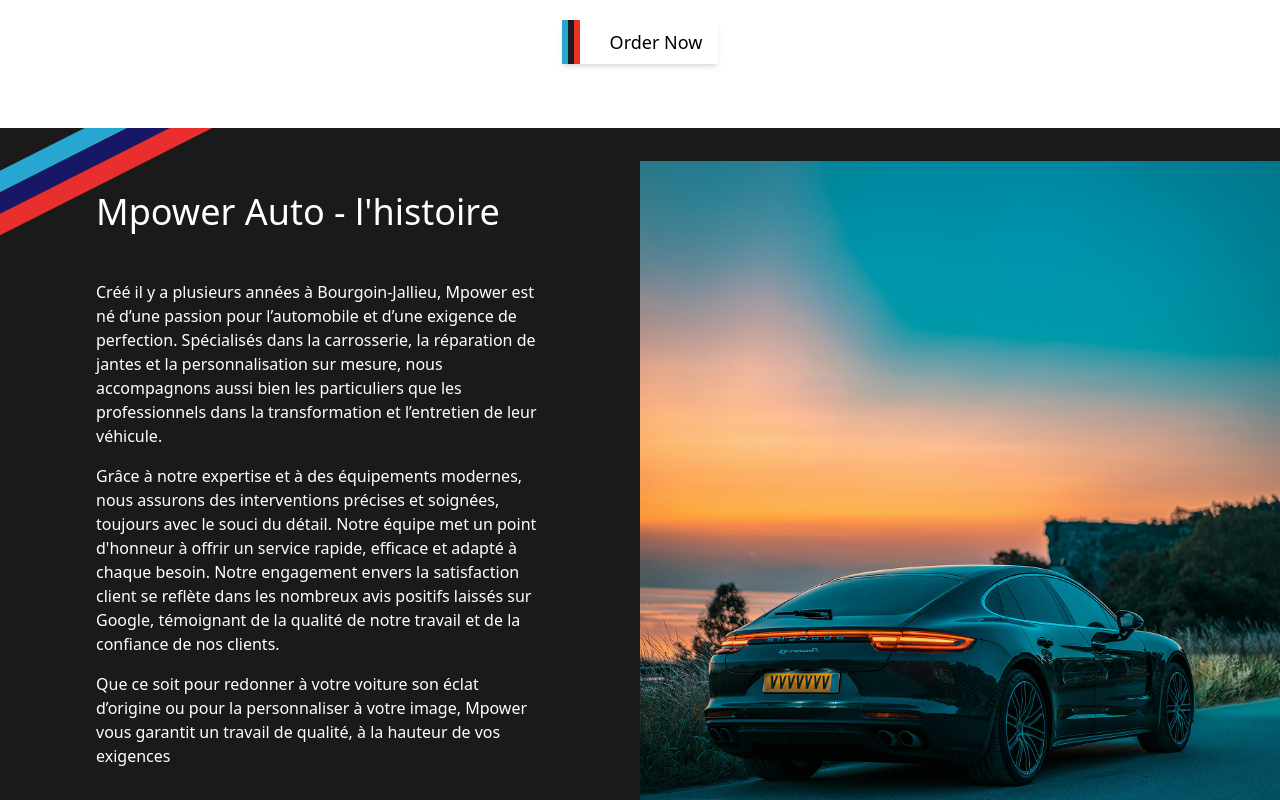
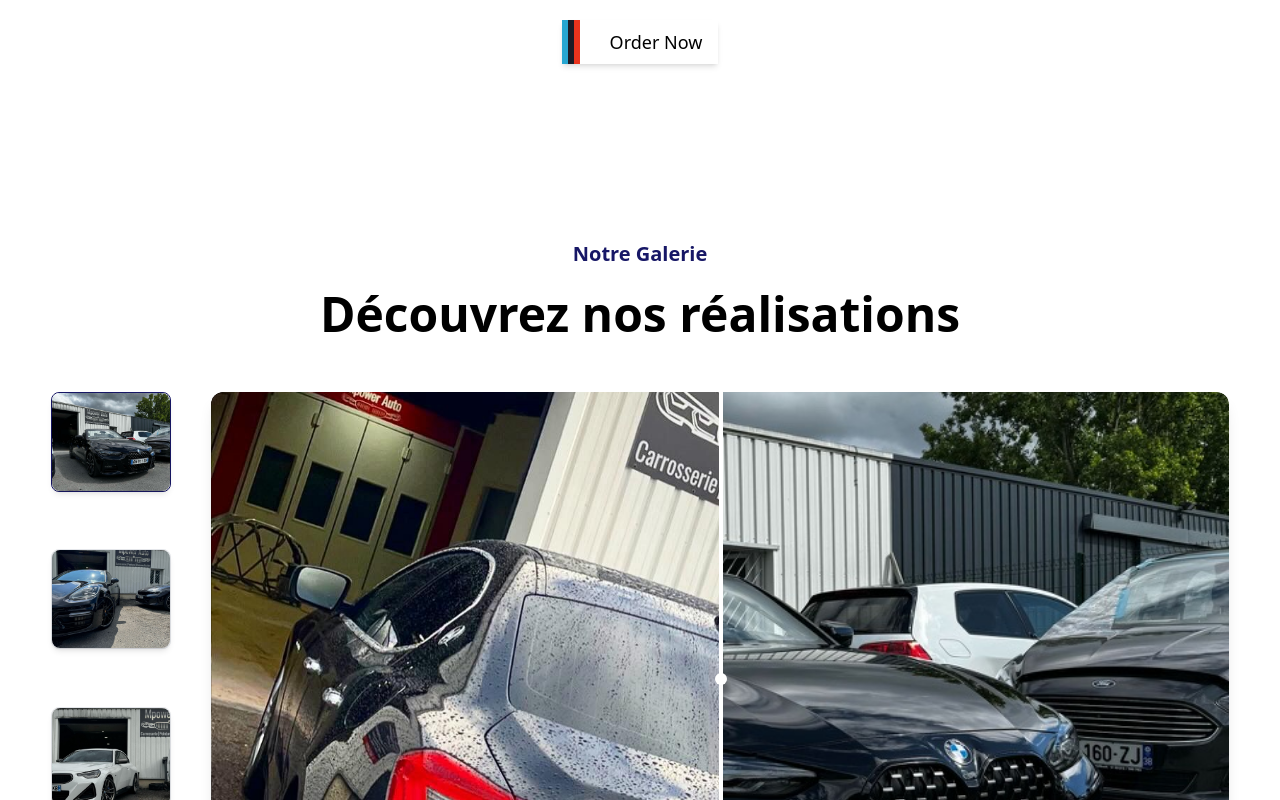
Before and after one commit to influxo/mpower, a React (Vite) app: page / in a window 1280 px wide. Shown: the part 2600-3400 px from the top of the page. Built offline with nearby package versions, Linux system fonts and the light colour scheme.

Commit message:
Before/After

```diff
--- /dev/null
+++ b/src/components/home/ProjectGallery.tsx
@@ -0,0 +1,145 @@
+import React, { useState, forwardRef } from "react";
+import { galleryImages } from "../../data/galleryData";
+
+const ProjectGallery = forwardRef<HTMLDivElement>((_, ref) => {
+  const [selectedProjectIndex, setSelectedProjectIndex] = useState<number>(0);
+  const [sliderPositions, setSliderPositions] = useState<number[]>(
+    Array(4).fill(50)
+  );
+  const [isDraggingIndex, setIsDraggingIndex] = useState<number | null>(null);
+
+  // We'll show only 4 pairs of images (8 images total)
+  const imagePairs = [];
+  for (let i = 0; i < Math.min(8, galleryImages.length - 1); i += 2) {
+    imagePairs.push({
+      id: galleryImages[i].id,
+      backgroundImage: galleryImages[i].src,
+      heroImage: galleryImages[i + 1].src,
+      altBefore: galleryImages[i].alt,
+      altAfter: galleryImages[i + 1].alt,
+    });
+  }
+
+  // Limit to 4 pairs
+  const limitedImagePairs = imagePairs.slice(0, 4);
+
+  const handleMove = (clientX: number, rect: DOMRect, index: number) => {
+    const x = Math.max(0, Math.min(clientX - rect.left, rect.width));
+    const percent = Math.max(0, Math.min((x / rect.width) * 100, 100));
+    setSliderPositions((prev) => {
+      const newPositions = [...prev];
+      newPositions[index] = percent;
+      return newPositions;
+    });
+  };
+
+  const handleMouseMove = (
+    event: React.MouseEvent<HTMLDivElement, MouseEvent>,
+    index: number
+  ) => {
+    if (isDraggingIndex !== index) return;
+    const rect = event.currentTarget.getBoundingClientRect();
+    handleMove(event.clientX, rect, index);
+  };
+
+  const handleTouchMove = (
+    event: React.TouchEvent<HTMLDivElement>,
+    index: number
+  ) => {
+    if (isDraggingIndex !== index) return;
+    const rect = event.currentTarget.getBoundingClientRect();
+    if (event.touches.length > 0) {
+      const touch = event.touches[0];
+      handleMove(touch.clientX, rect, index);
+    }
+  };
+
+  return (
+    <div ref={ref} className="bg-white px-[4%] py-16 lg:py-28">
+      <div className="text-center mb-12">
+        <h5 className="font-semibold mb-4 text-xl text-[#171766]">
+          Notre Galerie
+        </h5>
+        <h1 className="text-5xl font-bold text-black leading-tight">
+          Découvrez nos réalisations
+        </h1>
+      </div>
+
+      <div className="flex flex-col lg:flex-row gap-x-10 mt-12">
+        <div className="flex lg:flex-col justify-between lg:flex-wrap gap-x-2 lg:gap-x-0 gap-y-6 mb-6 lg:mb-0">
+          {/* Display Thumbnails - Limited to 4 */}
+          {limitedImagePairs.map((pair, index) => (
+            <div
+              key={pair.id}
+              className={`project-comparison relative w-[80px] md:w-[110px] md:h-[110px] xl:w-[120px] h-[80px] xl:h-[100px] border rounded-lg cursor-pointer transform hover:scale-105 transition-transform duration-300 ease-in-out ${
+                selectedProjectIndex === index
+                  ? "border-[#171766]"
+                  : "border-gray-200"
+              }`}
+              onClick={() => setSelectedProjectIndex(index)}
+            >
+              <img
+                alt={pair.altAfter}
+                className="object-cover rounded-lg shadow-md w-full h-full"
+                src={pair.heroImage}
+                loading="lazy"
+              />
+            </div>
+          ))}
+        </div>
+
+        {/* Display Selected Project with Comparison */}
+        {selectedProjectIndex !== null &&
+          limitedImagePairs[selectedProjectIndex] && (
+            <div className="w-full relative">
+              <div
+                className="relative w-full h-full aspect-[16/9] overflow-hidden select-none rounded-xl shadow-lg"
+                onMouseMove={(e) => handleMouseMove(e, selectedProjectIndex)}
+                onTouchMove={(e) => handleTouchMove(e, selectedProjectIndex)}
+                onMouseDown={() => setIsDraggingIndex(selectedProjectIndex)}
+                onTouchStart={() => setIsDraggingIndex(selectedProjectIndex)}
+                onMouseUp={() => setIsDraggingIndex(null)}
+                onTouchEnd={() => setIsDraggingIndex(null)}
+              >
+                <img
+                  alt={limitedImagePairs[selectedProjectIndex].altAfter}
+                  src={limitedImagePairs[selectedProjectIndex].heroImage}
+                  className="absolute inset-0 w-full h-full object-cover rounded-xl"
+                  loading="lazy"
+                />
+                <div
+                  className="absolute top-0 left-0 right-0 w-full h-full overflow-hidden select-none"
+                  style={{
+                    clipPath: `inset(0 ${
+                      100 - sliderPositions[selectedProjectIndex]
+                    }% 0 0)`,
+                  }}
+                >
+                  <img
+                    alt={limitedImagePairs[selectedProjectIndex].altBefore}
+                    loading="lazy"
+                    src={
+                      limitedImagePairs[selectedProjectIndex].backgroundImage
+                    }
+                    className="absolute inset-0 w-full h-full object-cover rounded-xl"
+                  />
+                </div>
+                <div
+                  className="absolute top-0 bottom-0 w-1 bg-white cursor-ew-resize"
+                  style={{
+                    left: `calc(${sliderPositions[selectedProjectIndex]}% - 1px)`,
+                  }}
+                >
+                  <div className="bg-white absolute rounded-full h-3 w-3 -left-1 top-[calc(50%-5px)] shadow-lg" />
+                </div>
+              </div>
+            </div>
+          )}
+      </div>
+    </div>
+  );
+});
+
+ProjectGallery.displayName = "ProjectGallery";
+
+export default ProjectGallery;
--- a/src/pages/Home.tsx
+++ b/src/pages/Home.tsx
@@ -15,6 +15,7 @@
 import blueCar from "../assets/images/blue-car.png";
 import Contact from "../components/home/Contact";
 import Footer from "../components/global/Footer";
+import ProjectGallery from "../components/home/ProjectGallery";
 
 const Home: React.FC = () => {
   const handleButtonClick = () => {
@@ -26,7 +27,7 @@
         // If element not found, scroll to bottom of page as fallback
         window.scrollTo({
           top: document.body.scrollHeight,
-          behavior: "smooth"
+          behavior: "smooth",
         });
       }
     }, 100);
@@ -53,8 +54,8 @@
             Nos engagements <br />- notre succès !
           </h2>
           <p className="my-12 text-gray-700 max-w-lg">
-            Confiez votre véhicule à Mpower et bénéficiez d’une prise en charge
-            sans stress ! Franchise offerte, pas d’avance de frais et un service
+            Confiez votre véhicule à Mpower et bénéficiez d'une prise en charge
+            sans stress ! Franchise offerte, pas d'avance de frais et un service
             rapide pour retrouver votre voiture en parfait état. Agréés par
             toutes les assurances, nous simplifions vos démarches avec un
             travail soigné et minutieux.
@@ -63,7 +64,7 @@
           <div className="grid grid-cols-1 md:grid-cols-2 gap-4 py-6">
             {[
               "Franchise offerte pour un max d'économie",
-              "Pas d’avance de frais pour plus de tranquillité",
+              "Pas d'avance de frais pour plus de tranquillité",
               "Véhicule de prêt selon disponibilité",
               "Respect des délais pour une réparation rapide et efficace",
               "Collaboration avec toutes les assurances pour une gestion simplifiée",
@@ -144,6 +145,9 @@
         </div>
       </section>
 
+      {/* Gallery Section */}
+      <ProjectGallery />
+
       {/* History Section */}
       <section className="relative">
         <div className="flex flex-col bg-[#1A1A1A] md:flex-row items-center">
@@ -159,11 +163,11 @@
               </h2>
               <p className="mb-4">
                 Créé il y a plusieurs années à Bourgoin-Jallieu, Mpower est né
-                d’une passion pour l’automobile et d’une exigence de perfection.
+                d'une passion pour l'automobile et d'une exigence de perfection.
                 Spécialisés dans la carrosserie, la réparation de jantes et la
                 personnalisation sur mesure, nous accompagnons aussi bien les
                 particuliers que les professionnels dans la transformation et
-                l’entretien de leur véhicule.
+                l'entretien de leur véhicule.
               </p>
               <p className="mb-4">
                 Grâce à notre expertise et à des équipements modernes, nous
@@ -175,7 +179,7 @@
                 qualité de notre travail et de la confiance de nos clients.
               </p>
               <p className="mb-12">
-                Que ce soit pour redonner à votre voiture son éclat d’origine ou
+                Que ce soit pour redonner à votre voiture son éclat d'origine ou
                 pour la personnaliser à votre image, Mpower vous garantit un
                 travail de qualité, à la hauteur de vos exigences
               </p>
```
